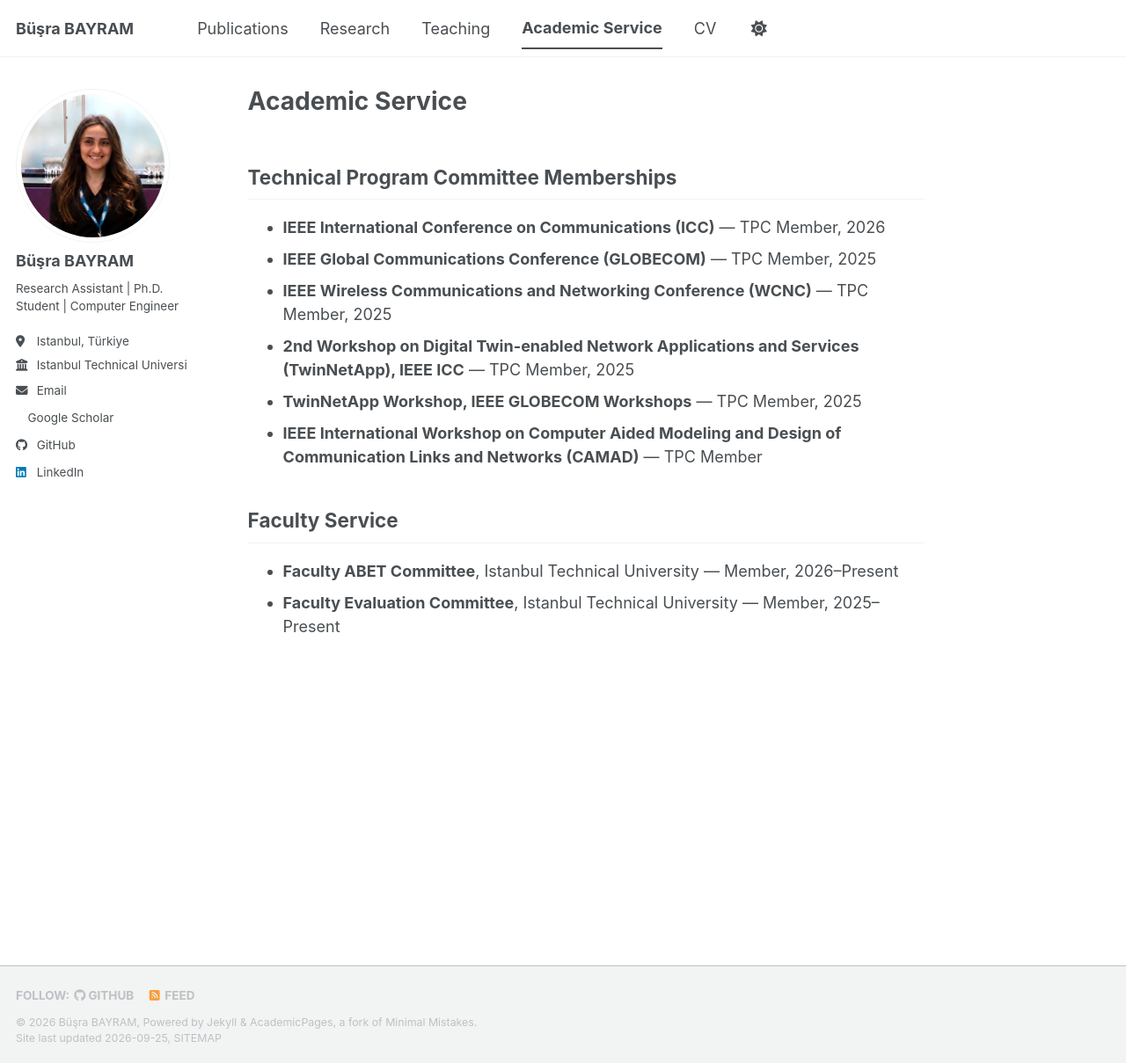
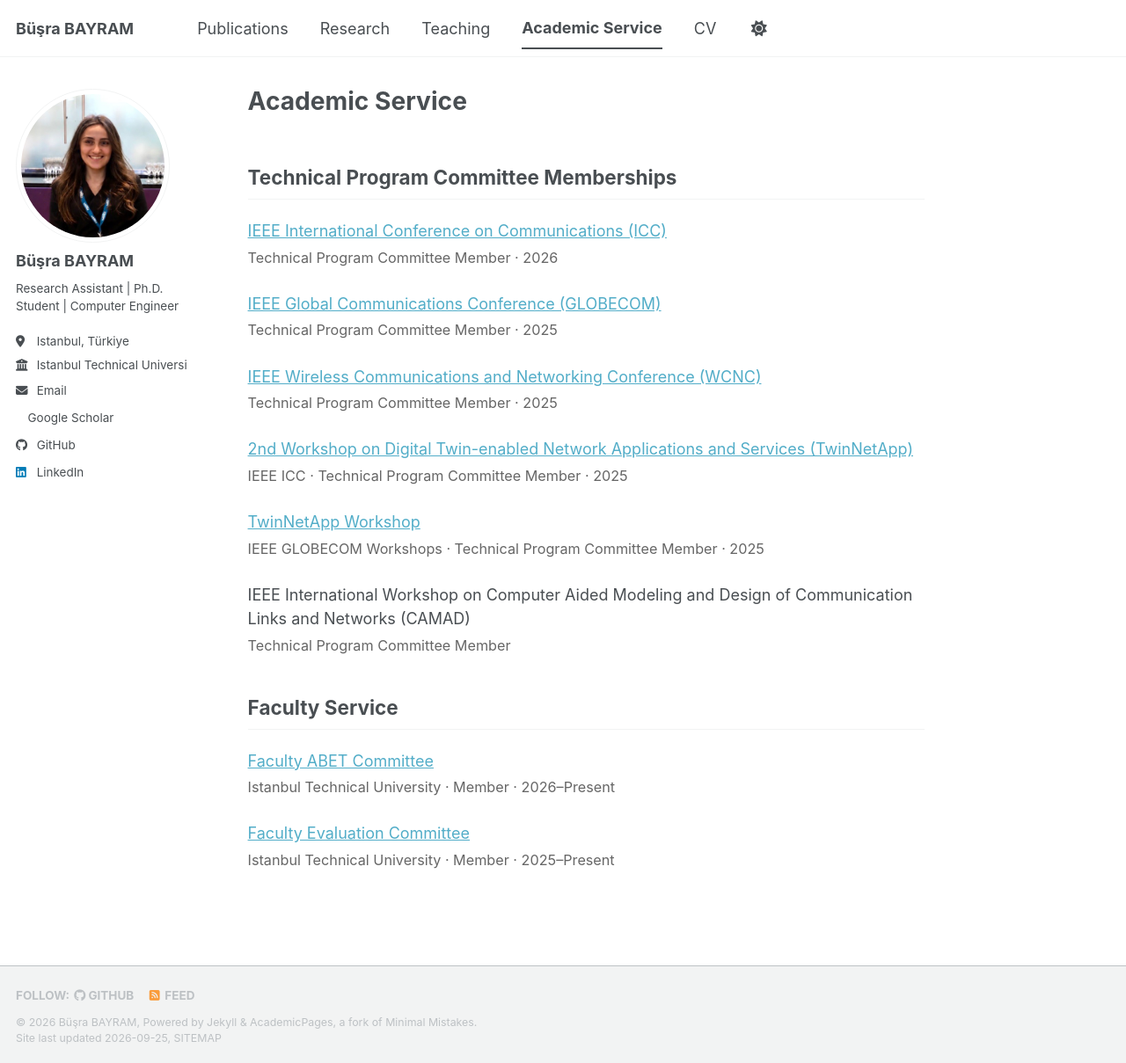
Before and after one commit to busrabyrm/busrabayram, a Jekyll site: the page built from _pages/service.md, in a window 1280 px wide and 1209 px high. Shown: the whole window at 88% size. Built offline with Jekyll 4.4.1, drawn with Linux system fonts in a browser that asks for light colours; a style sheet for code colours, icons or effects is not loaded.

Commit message:
Update service.md

```diff
--- a/_pages/service.md
+++ b/_pages/service.md
@@ -4,16 +4,84 @@ title: "Academic Service"
 author_profile: true
 ---
 
-## Technical Program Committee Memberships
+<h2>Technical Program Committee Memberships</h2>
 
-- **IEEE International Conference on Communications (ICC)** — TPC Member, 2026
-- **IEEE Global Communications Conference (GLOBECOM)** — TPC Member, 2025
-- **IEEE Wireless Communications and Networking Conference (WCNC)** — TPC Member, 2025
-- **2nd Workshop on Digital Twin-enabled Network Applications and Services (TwinNetApp), IEEE ICC** — TPC Member, 2025
-- **TwinNetApp Workshop, IEEE GLOBECOM Workshops** — TPC Member, 2025
-- **IEEE International Workshop on Computer Aided Modeling and Design of Communication Links and Networks (CAMAD)** — TPC Member
+<div style="margin-top: 1.2rem;">
 
-## Faculty Service
+  <div style="margin-bottom: 1.5rem;">
+    <a href="https://icc2026.ieee-icc.org/" target="_blank" rel="noopener">
+      IEEE International Conference on Communications (ICC)
+    </a>
+    <div style="margin-top: 0.25rem; font-size: 0.9em; color: #666;">
+      Technical Program Committee Member · 2026
+    </div>
+  </div>
 
-- **Faculty ABET Committee**, Istanbul Technical University — Member, 2026–Present
-- **Faculty Evaluation Committee**, Istanbul Technical University — Member, 2025–Present
+  <div style="margin-bottom: 1.5rem;">
+    <a href="https://globecom2025.ieee-globecom.org/" target="_blank" rel="noopener">
+      IEEE Global Communications Conference (GLOBECOM)
+    </a>
+    <div style="margin-top: 0.25rem; font-size: 0.9em; color: #666;">
+      Technical Program Committee Member · 2025
+    </div>
+  </div>
+
+  <div style="margin-bottom: 1.5rem;">
+    <a href="https://wcnc2025.ieee-wcnc.org/" target="_blank" rel="noopener">
+      IEEE Wireless Communications and Networking Conference (WCNC)
+    </a>
+    <div style="margin-top: 0.25rem; font-size: 0.9em; color: #666;">
+      Technical Program Committee Member · 2025
+    </div>
+  </div>
+
+  <div style="margin-bottom: 1.5rem;">
+    <a href="https://icc2025.ieee-icc.org/" target="_blank" rel="noopener">
+      2nd Workshop on Digital Twin-enabled Network Applications and Services (TwinNetApp)
+    </a>
+    <div style="margin-top: 0.25rem; font-size: 0.9em; color: #666;">
+      IEEE ICC · Technical Program Committee Member · 2025
+    </div>
+  </div>
+
+  <div style="margin-bottom: 1.5rem;">
+    <a href="https://globecom2025.ieee-globecom.org/" target="_blank" rel="noopener">
+      TwinNetApp Workshop
+    </a>
+    <div style="margin-top: 0.25rem; font-size: 0.9em; color: #666;">
+      IEEE GLOBECOM Workshops · Technical Program Committee Member · 2025
+    </div>
+  </div>
+
+  <div style="margin-bottom: 1.5rem;">
+    IEEE International Workshop on Computer Aided Modeling and Design of Communication Links and Networks (CAMAD)
+    <div style="margin-top: 0.25rem; font-size: 0.9em; color: #666;">
+      Technical Program Committee Member
+    </div>
+  </div>
+
+</div>
+
+<h2>Faculty Service</h2>
+
+<div style="margin-top: 1.2rem;">
+
+  <div style="margin-bottom: 1.5rem;">
+    <a href="https://www.itu.edu.tr/" target="_blank" rel="noopener">
+      Faculty ABET Committee
+    </a>
+    <div style="margin-top: 0.25rem; font-size: 0.9em; color: #666;">
+      Istanbul Technical University · Member · 2026–Present
+    </div>
+  </div>
+
+  <div style="margin-bottom: 1.5rem;">
+    <a href="https://www.itu.edu.tr/" target="_blank" rel="noopener">
+      Faculty Evaluation Committee
+    </a>
+    <div style="margin-top: 0.25rem; font-size: 0.9em; color: #666;">
+      Istanbul Technical University · Member · 2025–Present
+    </div>
+  </div>
+
+</div>
```
